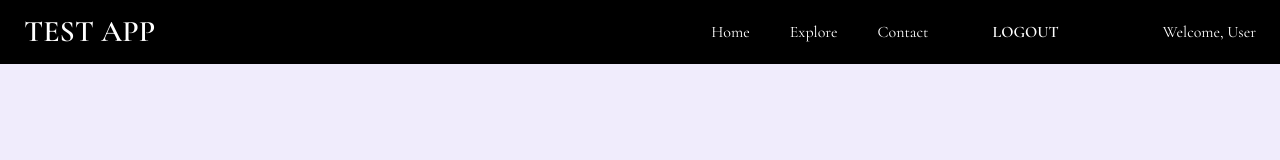
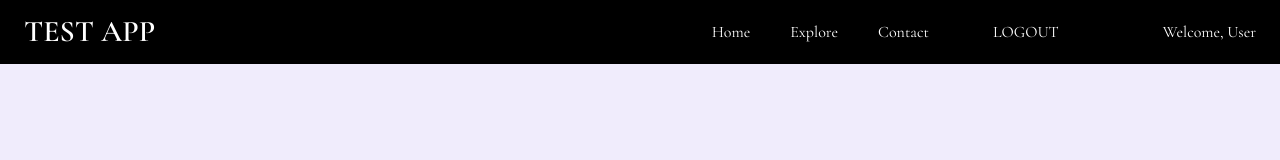
Before and after one commit to iqbalmdkaify/appEngine, a React (Vite) app in the folder frontend/: page / in a window 1280 px wide. Shown: the top 160 px of the page. Built offline with nearby package versions, Linux system fonts and the light colour scheme.

Commit message:
removed fixed font style for button text

```diff
--- a/frontend/src/atoms/CustomButton.tsx
+++ b/frontend/src/atoms/CustomButton.tsx
@@ -6,7 +6,7 @@ export type CustomButtonProps = {
 
 const CustomButton = ({ text, customStyles, icon }: CustomButtonProps) => {
     return (
-        <button className={`flex gap-2 justify-center items-center px-6 py-2 font-semibold hover:text-[#4e4feb] ${customStyles} transition duration-300`}>
+        <button className={`flex gap-2 justify-center items-center px-6 py-2 hover:text-[#4e4feb] ${customStyles} transition duration-300`}>
             {icon}
             {text}
         </button>
```
